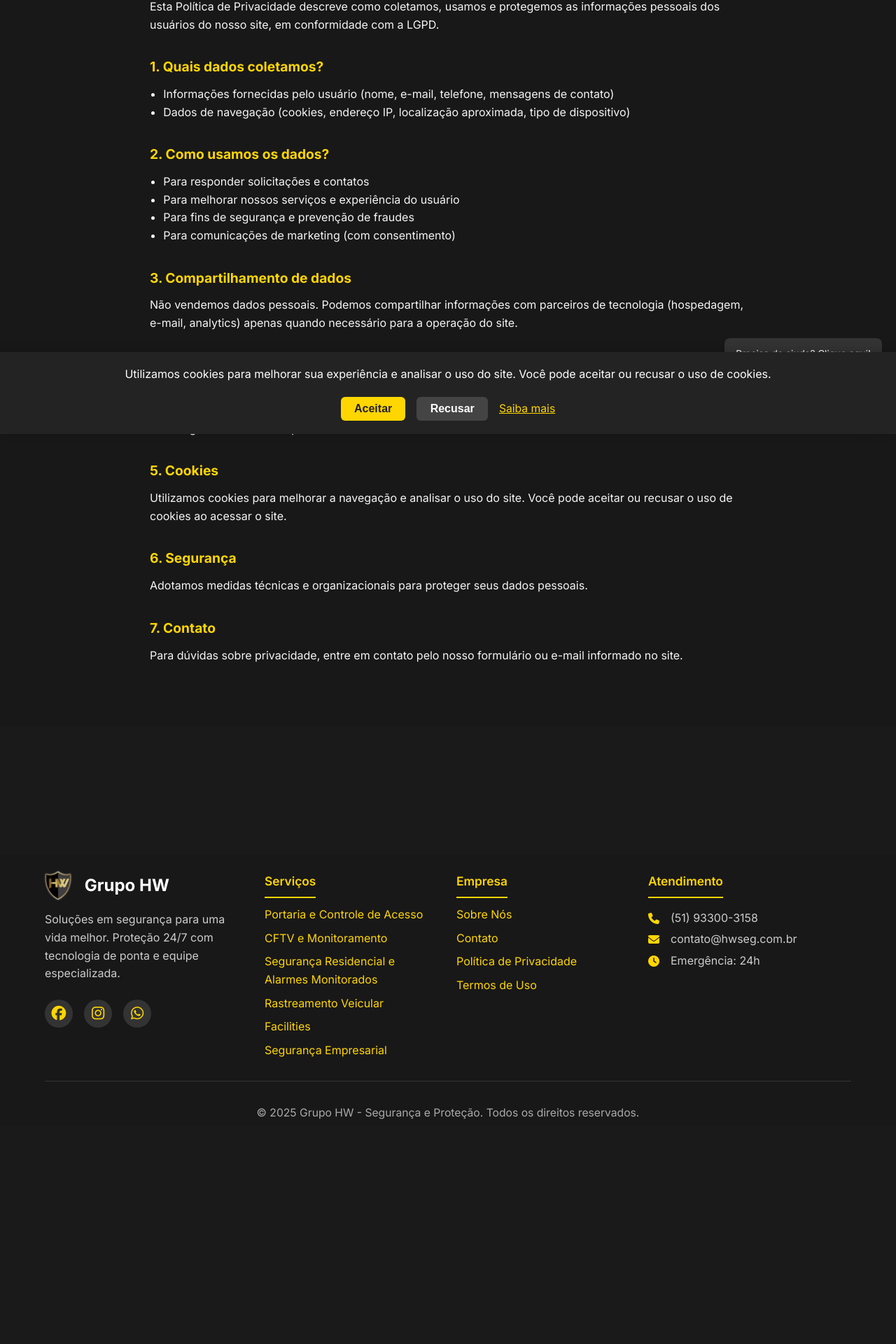
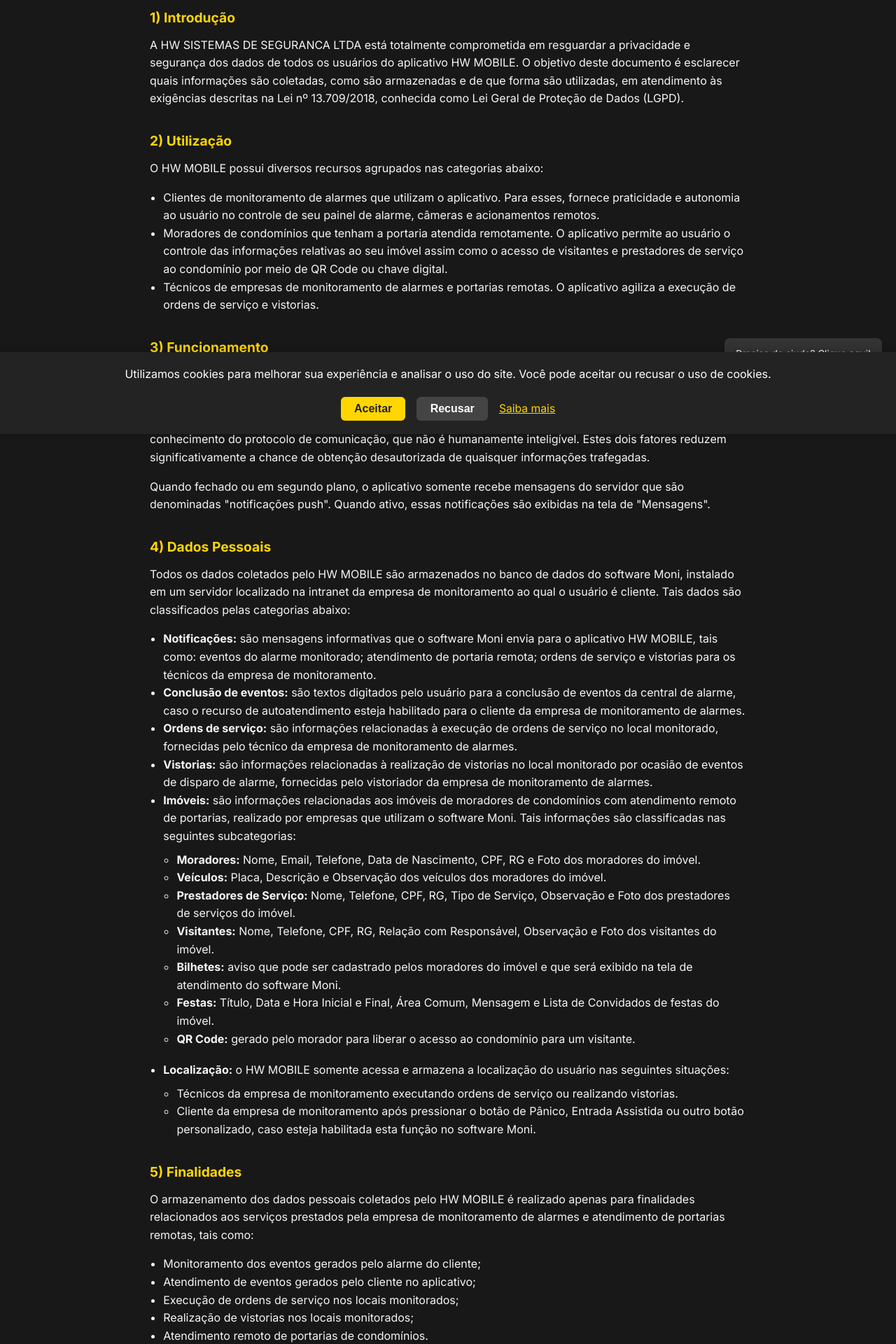
Before and after one commit to xEmanuelGarcia/grupo-hw-security, a Vue app: page /politica-de-privacidade in a window 1280 px wide. Shown: the part 180-2100 px from the top of the page at 70% size. Before the commit the page ends 1788 px from the top, so only its background shows below. Built offline with nearby package versions, Linux system fonts and the light colour scheme.

Commit message:
POLITICA DE PrIVACIDADE

```diff
--- a/src/pages/PoliticaPrivacidade.vue
+++ b/src/pages/PoliticaPrivacidade.vue
@@ -2,33 +2,64 @@
   <section class="legal-detail">
     <div class="container legal-container">
       <h1>Política de Privacidade</h1>
-      <p>Esta Política de Privacidade descreve como coletamos, usamos e protegemos as informações pessoais dos usuários do nosso site, em conformidade com a LGPD.</p>
-      <h2>1. Quais dados coletamos?</h2>
+
+      <h2>1) Introdução</h2>
+      <p>A HW SISTEMAS DE SEGURANCA LTDA está totalmente comprometida em resguardar a privacidade e segurança dos dados de todos os usuários do aplicativo HW MOBILE. O objetivo deste documento é esclarecer quais informações são coletadas, como são armazenadas e de que forma são utilizadas, em atendimento às exigências descritas na Lei nº 13.709/2018, conhecida como Lei Geral de Proteção de Dados (LGPD).</p>
+
+      <h2>2) Utilização</h2>
+      <p>O HW MOBILE possui diversos recursos agrupados nas categorias abaixo:</p>
       <ul>
-        <li>Informações fornecidas pelo usuário (nome, e-mail, telefone, mensagens de contato)</li>
-        <li>Dados de navegação (cookies, endereço IP, localização aproximada, tipo de dispositivo)</li>
+        <li>Clientes de monitoramento de alarmes que utilizam o aplicativo. Para esses, fornece praticidade e autonomia ao usuário no controle de seu painel de alarme, câmeras e acionamentos remotos.</li>
+        <li>Moradores de condomínios que tenham a portaria atendida remotamente. O aplicativo permite ao usuário o controle das informações relativas ao seu imóvel assim como o acesso de visitantes e prestadores de serviço ao condomínio por meio de QR Code ou chave digital.</li>
+        <li>Técnicos de empresas de monitoramento de alarmes e portarias remotas. O aplicativo agiliza a execução de ordens de serviço e vistorias.</li>
       </ul>
-      <h2>2. Como usamos os dados?</h2>
+
+      <h2>3) Funcionamento</h2>
+      <p>Durante o uso, o HW MOBILE se conecta através da internet com o servidor Moni localizado na intranet da empresa de monitoramento, ocorrendo troca de informações de forma totalmente criptografada.</p>
+      <p>Para que ocorra um acesso não autorizado às informações, seria necessária a descriptografia dos dados e conhecimento do protocolo de comunicação, que não é humanamente inteligível. Estes dois fatores reduzem significativamente a chance de obtenção desautorizada de quaisquer informações trafegadas.</p>
+      <p>Quando fechado ou em segundo plano, o aplicativo somente recebe mensagens do servidor que são denominadas "notificações push". Quando ativo, essas notificações são exibidas na tela de "Mensagens".</p>
+
+      <h2>4) Dados Pessoais</h2>
+      <p>Todos os dados coletados pelo HW MOBILE são armazenados no banco de dados do software Moni, instalado em um servidor localizado na intranet da empresa de monitoramento ao qual o usuário é cliente. Tais dados são classificados pelas categorias abaixo:</p>
       <ul>
-        <li>Para responder solicitações e contatos</li>
-        <li>Para melhorar nossos serviços e experiência do usuário</li>
-        <li>Para fins de segurança e prevenção de fraudes</li>
-        <li>Para comunicações de marketing (com consentimento)</li>
+        <li><strong>Notificações:</strong> são mensagens informativas que o software Moni envia para o aplicativo HW MOBILE, tais como: eventos do alarme monitorado; atendimento de portaria remota; ordens de serviço e vistorias para os técnicos da empresa de monitoramento.</li>
+        <li><strong>Conclusão de eventos:</strong> são textos digitados pelo usuário para a conclusão de eventos da central de alarme, caso o recurso de autoatendimento esteja habilitado para o cliente da empresa de monitoramento de alarmes.</li>
+        <li><strong>Ordens de serviço:</strong> são informações relacionadas à execução de ordens de serviço no local monitorado, fornecidas pelo técnico da empresa de monitoramento de alarmes.</li>
+        <li><strong>Vistorias:</strong> são informações relacionadas à realização de vistorias no local monitorado por ocasião de eventos de disparo de alarme, fornecidas pelo vistoriador da empresa de monitoramento de alarmes.</li>
+        <li><strong>Imóveis:</strong> são informações relacionadas aos imóveis de moradores de condomínios com atendimento remoto de portarias, realizado por empresas que utilizam o software Moni. Tais informações são classificadas nas seguintes subcategorias:
+          <ul style="margin-top: 0.5rem;">
+            <li><strong>Moradores:</strong> Nome, Email, Telefone, Data de Nascimento, CPF, RG e Foto dos moradores do imóvel.</li>
+            <li><strong>Veículos:</strong> Placa, Descrição e Observação dos veículos dos moradores do imóvel.</li>
+            <li><strong>Prestadores de Serviço:</strong> Nome, Telefone, CPF, RG, Tipo de Serviço, Observação e Foto dos prestadores de serviços do imóvel.</li>
+            <li><strong>Visitantes:</strong> Nome, Telefone, CPF, RG, Relação com Responsável, Observação e Foto dos visitantes do imóvel.</li>
+            <li><strong>Bilhetes:</strong> aviso que pode ser cadastrado pelos moradores do imóvel e que será exibido na tela de atendimento do software Moni.</li>
+            <li><strong>Festas:</strong> Título, Data e Hora Inicial e Final, Área Comum, Mensagem e Lista de Convidados de festas do imóvel.</li>
+            <li><strong>QR Code:</strong> gerado pelo morador para liberar o acesso ao condomínio para um visitante.</li>
+          </ul>
+        </li>
+        <li><strong>Localização:</strong> o HW MOBILE somente acessa e armazena a localização do usuário nas seguintes situações:
+          <ul style="margin-top: 0.5rem;">
+            <li>Técnicos da empresa de monitoramento executando ordens de serviço ou realizando vistorias.</li>
+            <li>Cliente da empresa de monitoramento após pressionar o botão de Pânico, Entrada Assistida ou outro botão personalizado, caso esteja habilitada esta função no software Moni.</li>
+          </ul>
+        </li>
       </ul>
-      <h2>3. Compartilhamento de dados</h2>
-      <p>Não vendemos dados pessoais. Podemos compartilhar informações com parceiros de tecnologia (hospedagem, e-mail, analytics) apenas quando necessário para a operação do site.</p>
-      <h2>4. Direitos do usuário</h2>
+
+      <h2>5) Finalidades</h2>
+      <p>O armazenamento dos dados pessoais coletados pelo HW MOBILE é realizado apenas para finalidades relacionados aos serviços prestados pela empresa de monitoramento de alarmes e atendimento de portarias remotas, tais como:</p>
       <ul>
-        <li>Acessar, corrigir ou excluir seus dados</li>
-        <li>Solicitar informações sobre o tratamento de dados</li>
-        <li>Revogar consentimento para uso de dados</li>
+        <li>Monitoramento dos eventos gerados pelo alarme do cliente;</li>
+        <li>Atendimento de eventos gerados pelo cliente no aplicativo;</li>
+        <li>Execução de ordens de serviço nos locais monitorados;</li>
+        <li>Realização de vistorias nos locais monitorados;</li>
+        <li>Atendimento remoto de portarias de condomínios.</li>
       </ul>
-      <h2>5. Cookies</h2>
-      <p>Utilizamos cookies para melhorar a navegação e analisar o uso do site. Você pode aceitar ou recusar o uso de cookies ao acessar o site.</p>
-      <h2>6. Segurança</h2>
-      <p>Adotamos medidas técnicas e organizacionais para proteger seus dados pessoais.</p>
-      <h2>7. Contato</h2>
-      <p>Para dúvidas sobre privacidade, entre em contato pelo nosso formulário ou e-mail informado no site.</p>
+
+      <h2>6) Retenção e Exclusão de Dados</h2>
+      <p>Os dados de acesso coletados pelo HW MOBILE são mantidos até que sejam excluídos ou desativados após o encerramento do contrato com o cliente.</p>
+
+      <h2>7) Contato</h2>
+      <p>Se você tiver qualquer dúvida ou precisar de esclarecimentos sobre nossa Política de Privacidade, entre em contato conosco pelo e-mail <strong>adm@hwseg.com.br</strong>. Estamos à disposição para ajudar!</p>
     </div>
   </section>
 </template>
--- a/src/router/index.js
+++ b/src/router/index.js
@@ -143,6 +143,10 @@
     redirect: '/seguranca'
   },
   {
+    path: '/politicadePrivacidade',
+    redirect: '/politica-de-privacidade'
+  },
+  {
     path: '/cameras',
     name: 'CamerasLanding',
     component: () => import('../pages/CamerasLandingPage.vue'),
```
Also changed, not shown: 1 other file (tests, documents, lock files or other folders).
